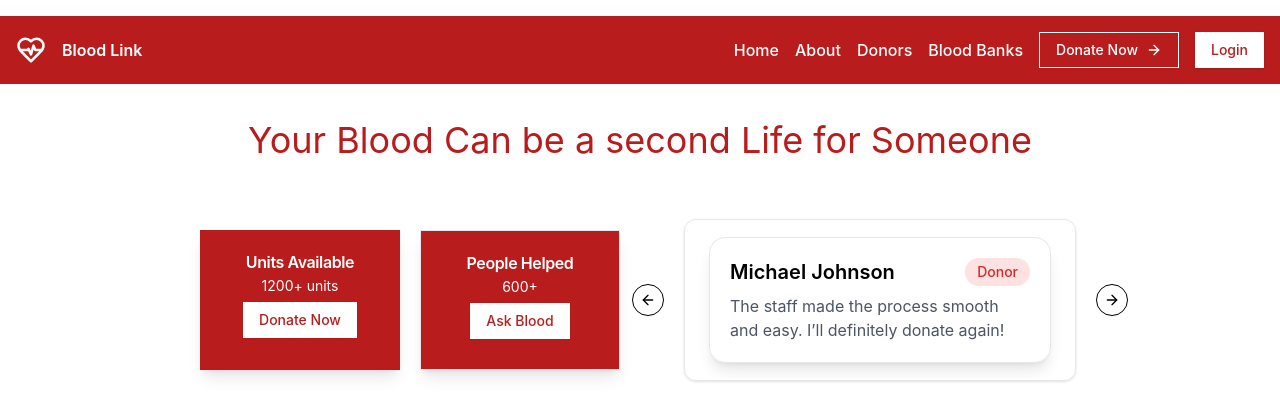
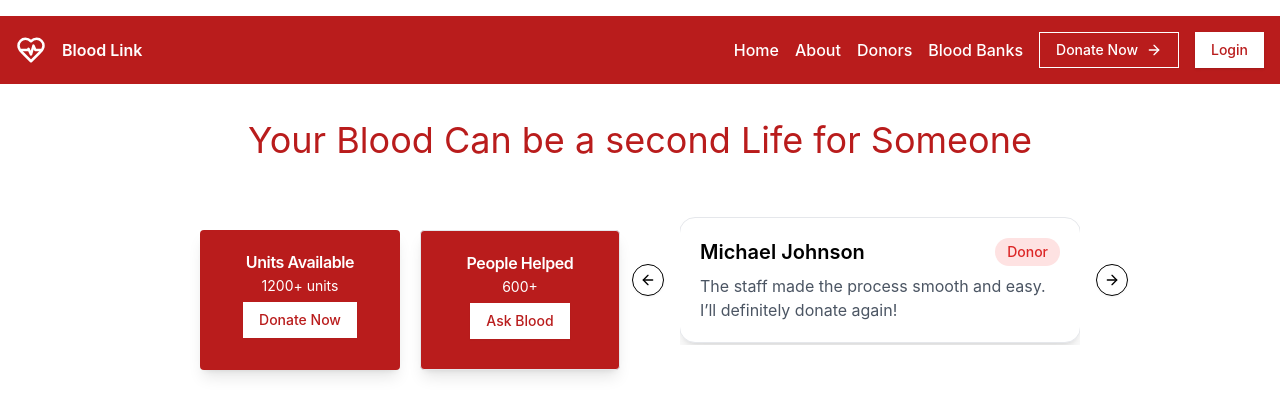
Before and after one commit to Mr-Udit/blood-link, a React (Vite) app: page / in a window 1280 px wide. Shown: the top 420 px of the page. Built offline with nearby package versions, Linux system fonts and the light colour scheme; no server answers.

Commit message:
carousla changed

```diff
--- a/src/components/Hero.jsx
+++ b/src/components/Hero.jsx
@@ -1,14 +1,8 @@
 import React from "react";
-import { Button } from "@/components/ui/button";
 import {
   Card,
   CardContent,
-  CardDescription,
-  CardFooter,
-  CardHeader,
-  CardTitle,
 } from "@/components/ui/card";
-import { ArrowRight } from "lucide-react";
 import Autoplay from "embla-carousel-autoplay";
 import {
   Carousel,
@@ -37,10 +31,10 @@ const Hero = () => {
               >
                 <CarouselContent>
                   {bloodDonationFeedback.map((feedback, index) => (
-                    <CarouselItem  key={index}>
+                    <CarouselItem key={index}>
                       <div className="p-1">
                         <Card>
-                          <CardContent className=" border-none flex items-center h-[160px] justify-center p-6">
+                          <CardContent className=" border-none w-[450px] flex items-center  ml-[-30px] h-[120px] justify-center p-6">
                             <motion.div
                               className="bg-white p-5 w-full rounded-2xl shadow-lg border border-gray-200 hover:shadow-xl transition-all duration-300"
                               whileHover={{ scale: 1.05 }}
@@ -51,8 +45,8 @@ const Hero = () => {
                                 </h3>
                                 <span
                                   className={`px-3 py-1 rounded-full text-sm font-medium ${feedback.role === "Donor"
-                                      ? "bg-red-100 text-red-600"
-                                      : "bg-blue-100 text-blue-600"
+                                    ? "bg-red-100 text-red-600"
+                                    : "bg-blue-100 text-blue-600"
                                     }`}
                                 >
                                   {feedback.role}
--- a/src/components/Section1.jsx
+++ b/src/components/Section1.jsx
@@ -20,7 +20,7 @@ const Section1 = () => {
       </div>
       <div className="flex  items-center justify-between">
         <div className="flex  items-center border-none justify-center mt-10 " >
-          <Card className="rounded-lg mr-5 shadow-lg border-none bg-red-700 w-[200px] h-[140px] ">
+          <Card className="rounded mr-5  shadow-lg border-none bg-red-700 w-[200px] h-[140px] ">
             <CardHeader className="flex items-center justify-between  text-white">
               <CardTitle>Units Available</CardTitle>
               <CardDescription>1200+ units</CardDescription>
@@ -29,7 +29,7 @@ const Section1 = () => {
 
           </Card>
 
-          <Card className="rounded-lg shadow-lg bg-red-700 text-white w-[200px] h-[140px] ">
+          <Card className="rounded shadow-lg bg-red-700 text-white w-[200px] h-[140px] ">
             <CardHeader className="flex items-center justify-between">
               <CardTitle>People Helped</CardTitle>
               <CardDescription>600+</CardDescription>
```
